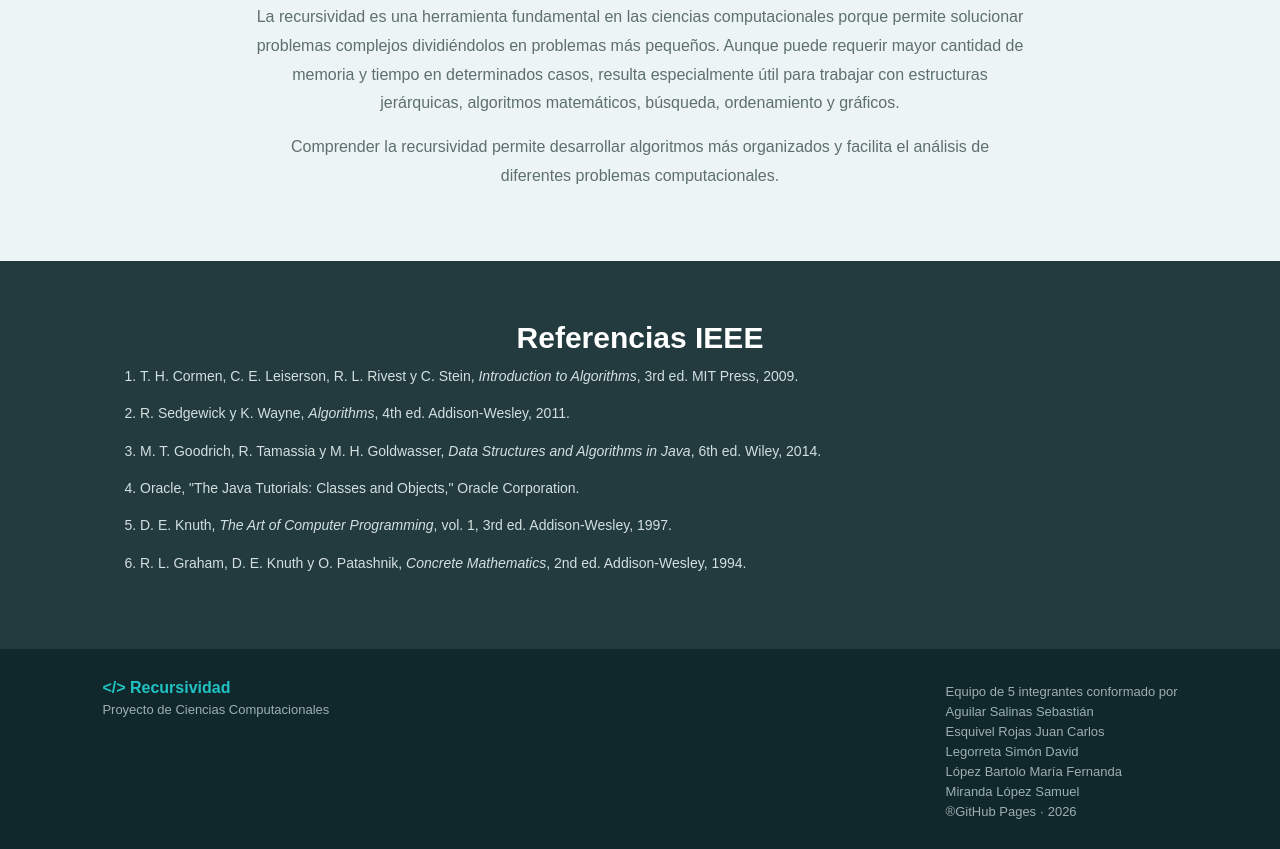
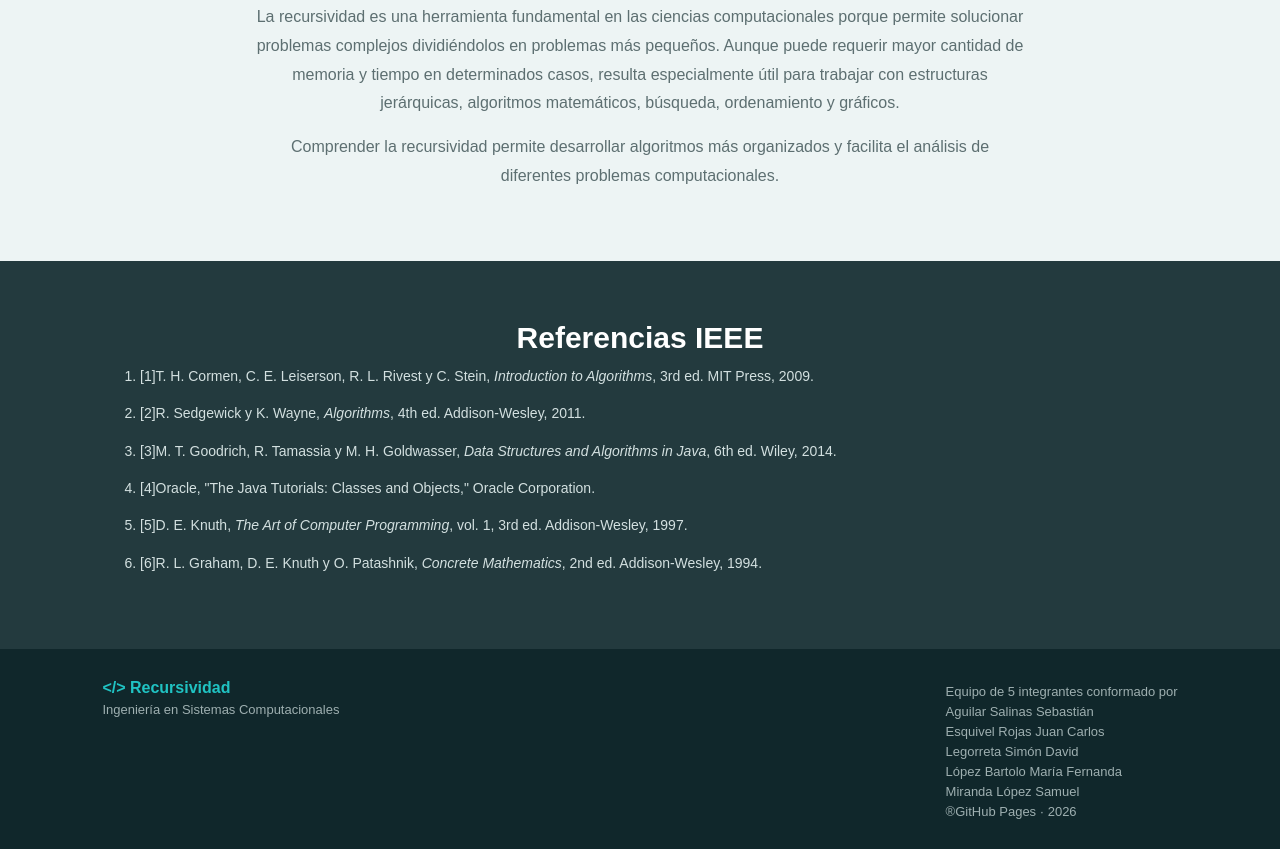
Before and after one commit to JUANCHO7634/nuevamente.github.io, a plain HTML site: page index.html in a window 1280 px wide. Shown: the part 4503-5352 px from the top of the page. Drawn offline with Linux system fonts and the light colour scheme.

```diff
--- a/index.html
+++ b/index.html
@@ -619,37 +619,37 @@
         <ol>
 
             <li>
-                T. H. Cormen, C. E. Leiserson, R. L. Rivest y C. Stein,
+                [1]T. H. Cormen, C. E. Leiserson, R. L. Rivest y C. Stein,
                 <i>Introduction to Algorithms</i>, 3rd ed.
                 MIT Press, 2009.
             </li>
 
             <li>
-                R. Sedgewick y K. Wayne,
+                [2]R. Sedgewick y K. Wayne,
                 <i>Algorithms</i>, 4th ed.
                 Addison-Wesley, 2011.
             </li>
 
             <li>
-                M. T. Goodrich, R. Tamassia y M. H. Goldwasser,
+                [3]M. T. Goodrich, R. Tamassia y M. H. Goldwasser,
                 <i>Data Structures and Algorithms in Java</i>,
                 6th ed. Wiley, 2014.
             </li>
 
             <li>
-                Oracle,
+                [4]Oracle,
                 "The Java Tutorials: Classes and Objects,"
                 Oracle Corporation.
             </li>
 
             <li>
-                D. E. Knuth,
+                [5]D. E. Knuth,
                 <i>The Art of Computer Programming</i>,
                 vol. 1, 3rd ed. Addison-Wesley, 1997.
             </li>
 
             <li>
-                R. L. Graham, D. E. Knuth y O. Patashnik,
+                [6]R. L. Graham, D. E. Knuth y O. Patashnik,
                 <i>Concrete Mathematics</i>, 2nd ed.
                 Addison-Wesley, 1994.
             </li>
@@ -667,7 +667,7 @@
             <strong>&lt;/&gt; Recursividad</strong>
 
             <p>
-                Proyecto de Ciencias Computacionales
+                Ingeniería en Sistemas Computacionales
             </p>
 
         </div>
```
